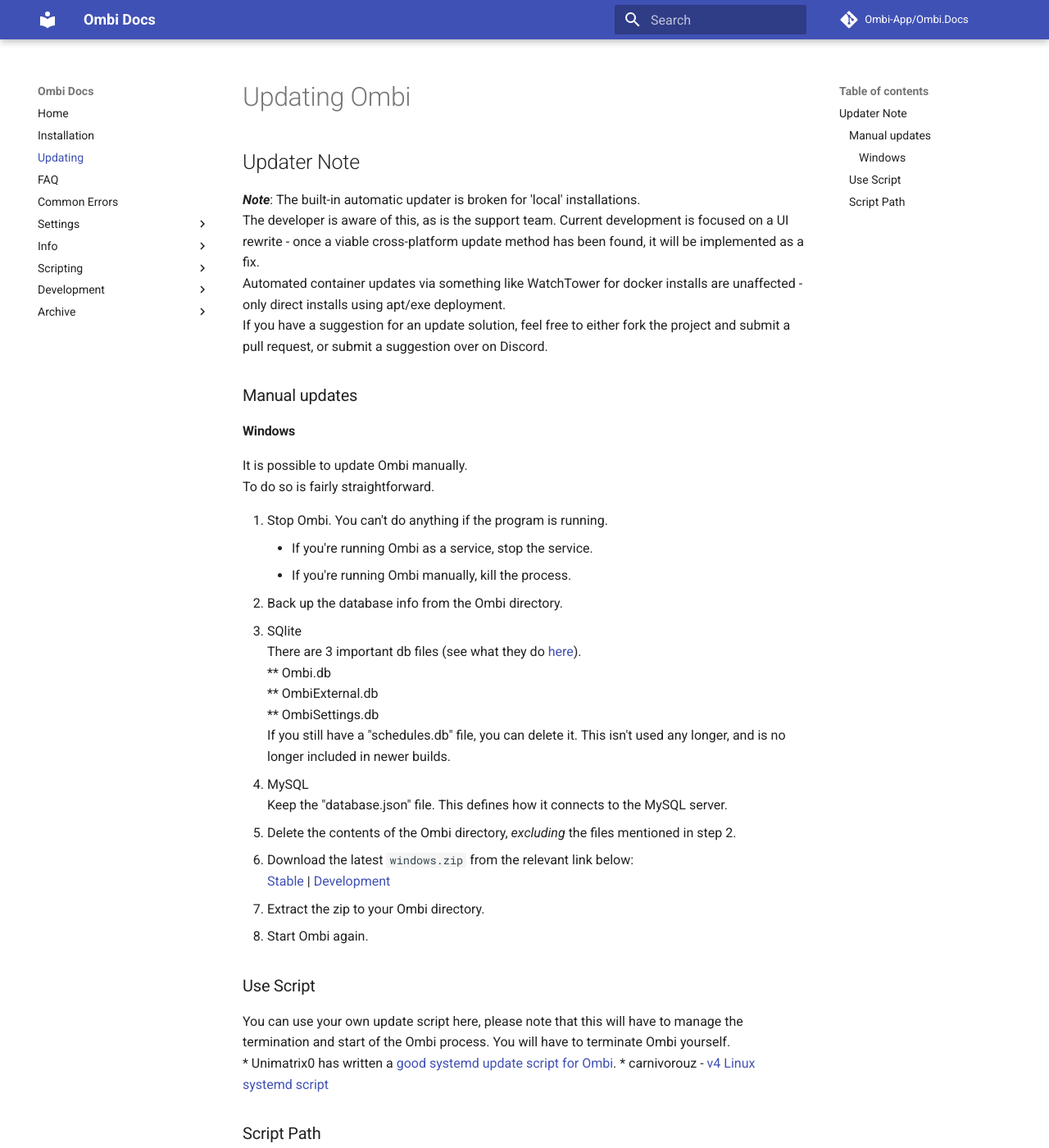
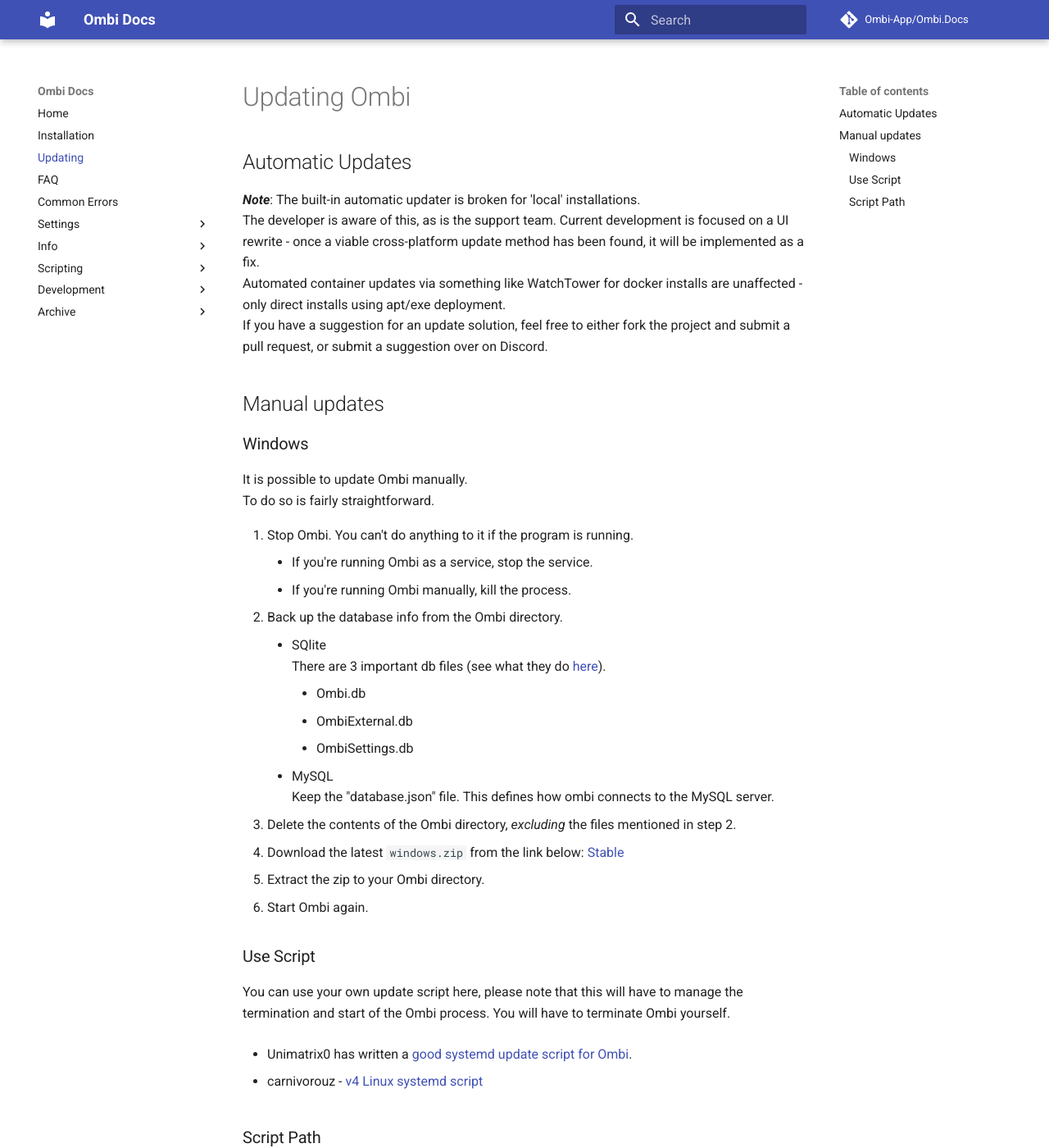
Before and after one commit to Ombi-app/Ombi.Docs, an MkDocs documentation site: the page built from docs/updating.md, in a window 1280 px wide and 1400 px high. Shown: the whole window at 82% size. Built offline with MkDocs 1.6.1 and Material for MkDocs 9.7.7, drawn with Linux system fonts in a browser that asks for light colours; comment, search, counter and statistics services are not loaded.

Commit message:
Lint updating

````diff
--- a/docs/updating.md
+++ b/docs/updating.md
@@ -1,52 +1,55 @@
 # Updating Ombi
 
-## Updater Note
+## Automatic Updates
 
 __*Note*__: The built-in automatic updater is broken for 'local' installations.
-The developer is aware of this, as is the support team. Current development is focused on a UI rewrite - once a viable cross-platform update method has been found, it will be implemented as a fix.<br>
-Automated container updates via something like WatchTower for docker installs are unaffected - only direct installs using apt/exe deployment.<br>
+The developer is aware of this, as is the support team. Current development is focused on a UI rewrite - once a viable cross-platform update method has been found, it will be implemented as a fix.
+Automated container updates via something like WatchTower for docker installs are unaffected - only direct installs using apt/exe deployment.
 If you have a suggestion for an update solution, feel free to either fork the project and submit a pull request, or submit a suggestion over on Discord.
 
-### Manual updates
-#### Windows
-It is possible to update Ombi manually.<br>
-To do so is fairly straightforward. <br>
+## Manual updates
 
-1. Stop Ombi. You can't do anything if the program is running.
+### Windows
+
+It is possible to update Ombi manually.
+To do so is fairly straightforward.
+
+1. Stop Ombi. You can't do anything to it if the program is running.
     * If you're running Ombi as a service, stop the service.
     * If you're running Ombi manually, kill the process.
-2. Back up the database info from the Ombi directory.<br>
-* SQlite<br>
-There are 3 important db files (see what they do [here](https://github.com/tidusjar/Ombi/wiki/FAQ#what-are-the-dbs-for)).<br>
-    ** Ombi.db<br>
-    ** OmbiExternal.db<br>
-    ** OmbiSettings.db<br>
-If you still have a "schedules.db" file, you can delete it. This isn't used any longer, and is no longer included in newer builds.<br>
-* MySQL<br>
-Keep the "database.json" file. This defines how it connects to the MySQL server.
+2. Back up the database info from the Ombi directory.
+    * SQlite
+      There are 3 important db files (see what they do [here](../faq/#database-uses)).
+        * Ombi.db
+        * OmbiExternal.db
+        * OmbiSettings.db
+    * MySQL
+      Keep the "database.json" file. This defines how ombi connects to the MySQL server.
 3. Delete the contents of the Ombi directory, _excluding_ the files mentioned in step 2.
-4. Download the latest `windows.zip`  from the relevant link below:<br>
-[Stable](https://github.com/tidusjar/Ombi/releases/latest) | [Development](https://ci.appveyor.com/project/tidusjar/requestplex/branch/develop/artifacts)
+4. Download the latest `windows.zip`  from the link below:
+[Stable](https://github.com/Ombi-app/Ombi.Releases/releases)
 5. Extract the zip to your Ombi directory.
 6. Start Ombi again.
 
 ### Use Script
 
-You can use your own update script here, please note that this will have to manage the termination and start of the Ombi process. You will have to terminate Ombi yourself.<br>
+You can use your own update script here, please note that this will have to manage the termination and start of the Ombi process. You will have to terminate Ombi yourself.
+
 * Unimatrix0 has written a [good systemd update script for Ombi](https://github.com/Unimatrix0/update_ombi/blob/master/update_ombi.sh).
+
 * carnivorouz - [v4 Linux systemd script](https://github.com/carnivorouz/updateOmbi/blob/main/updateOmbi.sh)
 
 ### Script Path
 
 The path to your script, we will automatically pass it the following arguments in the following order:
 
-```
+```bash
 YourScript {UpdateDownloadUrl} --applicationPath {CurrentInstallLocation} --processname {ProcessName} --host {Ombi Host Argument} --storage {Ombi StoragePath Argument}
 ```
 
 e.g.
 
-```
+```bash
 Update.sh https://ci.appveyor.com/api/buildjobs/vxergo4kdyoaw929/artifacts/linux.tar.gz --applicationPath /opt/ombi --processname ombi --host http://*:5000
 ```
 
````
